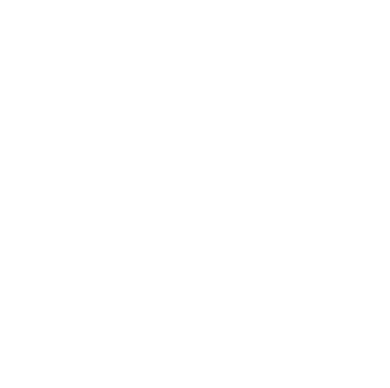
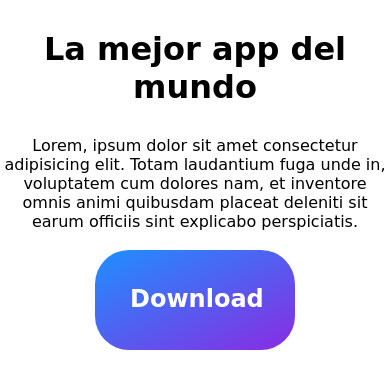
Before and after one commit to GravityZ/training, a plain HTML site: page Index.html in a window 390 px wide. Drawn offline with Linux system fonts and the light colour scheme; a web font is replaced by a local one.

Commit message:
simple responsive

```diff
--- a/Index.html
+++ b/Index.html
@@ -1,13 +1,26 @@
 <!DOCTYPE html>
 <html lang="en">
+
 <head>
     <meta charset="UTF-8">
     <meta http-equiv="X-UA-Compatible" content="IE=edge">
     <meta name="viewport" content="width=device-width, initial-scale=1.0">
-    <title>Proves</title>
+    <title>stiky</title>
     <link rel="stylesheet" href="style.css">
+    <link rel="preconnect" href="https://fonts.googleapis.com">
+    <link rel="preconnect" href="https://fonts.gstatic.com" crossorigin>
+    <link href="https://fonts.googleapis.com/css2?family=Supermercado+One&display=swap" rel="stylesheet">
 </head>
+
 <body>
 
+    <h1 class="h1">La mejor app del mundo</h1>
+
+    <p class="h1__p">Lorem, ipsum dolor sit amet consectetur adipisicing elit. Totam laudantium fuga unde in, voluptatem
+        cum dolores nam, et inventore omnis animi quibusdam placeat deleniti sit earum officiis sint explicabo
+        perspiciatis.</p> <br>
+        <div class="button"> <h2 class="button__text"></h2></div>
+
 </body>
+
 </html>
--- a/style.css
+++ b/style.css
@@ -0,0 +1,47 @@
+*{
+    margin: 0;
+    padding: 0;
+    font-family: 'Supermercado One', cursive;
+}
+
+
+.h1{
+    text-align: center;
+    padding: 30px;
+}
+
+.h1__p{
+text-align: center;
+}
+
+.button{
+    width: 200px;
+    height: 100px;
+    background: linear-gradient(to bottom right, dodgerblue, blueviolet);
+    margin: auto;
+    border-radius: 34px;
+    transition: all .5s linear;
+}
+
+
+.button:hover{
+    width: 230px;
+}
+
+
+.button__text{
+    text-align: center;
+    color: #fff;
+    padding: 35px;
+    cursor: pointer;
+}
+
+.button__text::after{
+    content: "Download";
+}
+
+@media screen and(max-width:500px) {
+    *{
+        font-size: 30px;
+    }
+}
```
